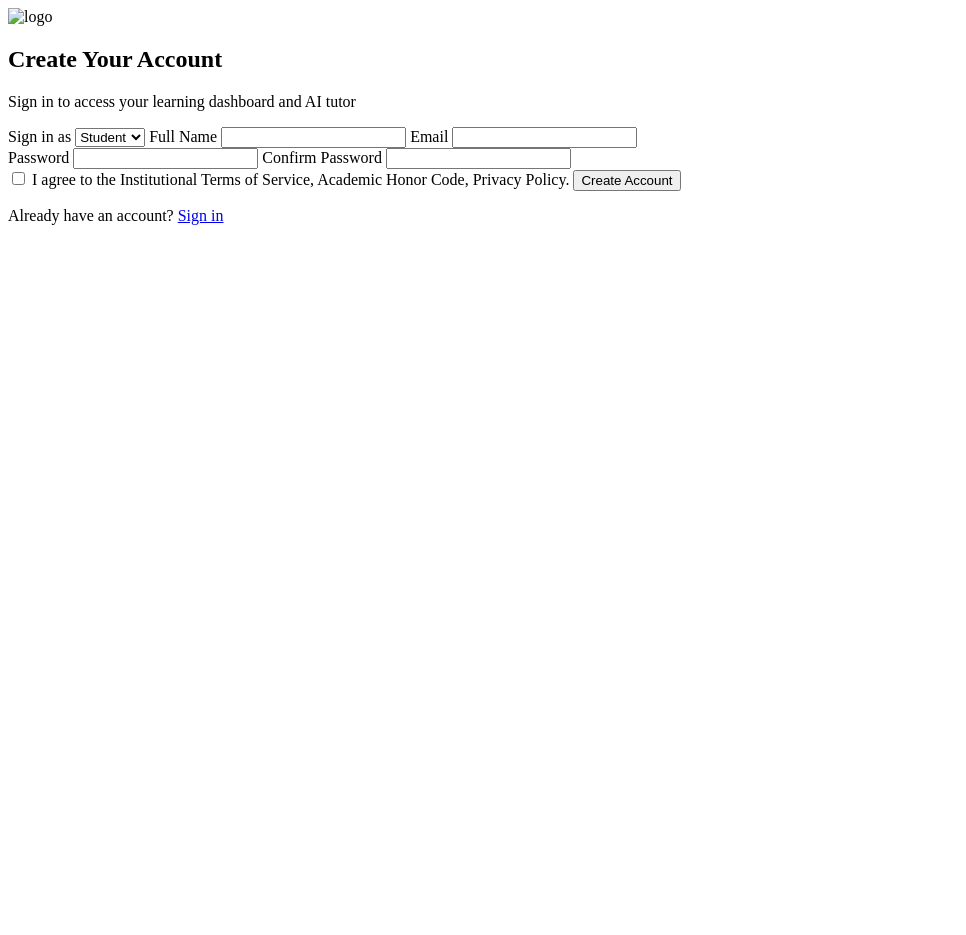
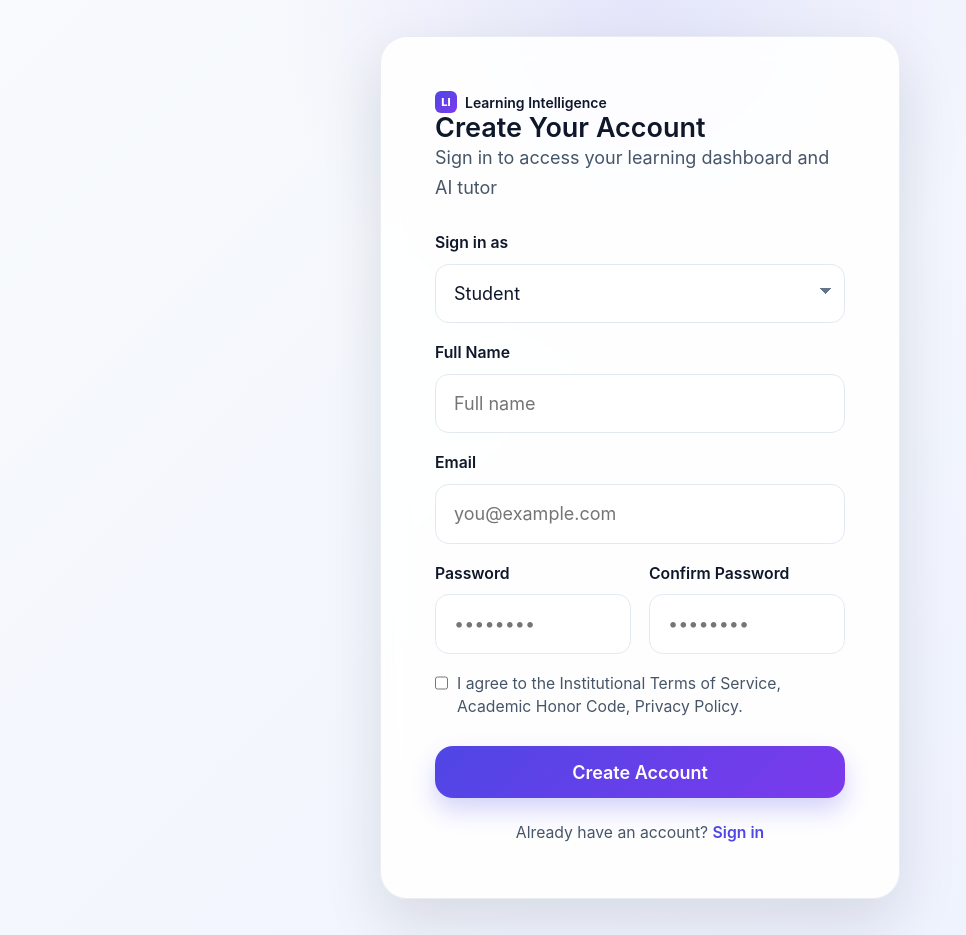
Before and after one commit to green001-fullstack/sabify, a Python web app: template templates/auth/register.html in a window 1280 px wide. Shown: the whole page, without its empty margins (0-966 px from the left). Before the commit the page ends 225 px from the top, so only its background shows below. Run offline with Jinja, Linux system fonts and the light colour scheme; the template is opened without the code that fills it, so the values that code supplies are empty.

Commit message:
styling register page

```diff
--- a/static/css/register.css
+++ b/static/css/register.css
@@ -0,0 +1,199 @@
+/* ========================================
+   AUTH REGISTER
+   ======================================== */
+
+body {
+    display: flex;
+    align-items: center;
+    justify-content: center;
+
+    min-height: 100vh;
+    padding: var(--space-8);
+
+    background:
+        radial-gradient(circle at top, rgba(79, 70, 229, 0.10), transparent 32%),
+        linear-gradient(135deg, #f8fafc 0%, #eef2ff 100%);
+
+    font-family: var(--font-primary);
+    color: var(--color-text-primary);
+}
+
+.register-container {
+    width: min(100%, 520px);
+    padding: var(--space-12) var(--space-12) var(--space-12);
+
+    border: 1px solid rgba(148, 163, 184, 0.2);
+    border-radius: var(--radius-2xl);
+
+    background: rgba(255, 255, 255, 0.9);
+    backdrop-filter: blur(12px);
+    box-shadow: var(--shadow-xl);
+}
+
+/* .brand {
+    display: flex;
+    align-items: center;
+    gap: var(--space-3);
+    margin-bottom: var(--space-6);
+}
+
+.brand img {
+    width: 46px;
+    height: 46px;
+    border-radius: var(--radius-lg);
+    background: var(--gradient-ai);
+    object-fit: cover;
+}
+
+.brand h3 {
+    margin: 0;
+    font-size: var(--text-xl);
+    font-weight: var(--font-semibold);
+    color: var(--color-text-primary);
+} */
+
+.register-container h2 {
+    margin-bottom: var(--space-2);
+    font-size: clamp(2rem, 4vw, 2.5rem);
+    line-height: var(--leading-tight);
+    letter-spacing: -0.04em;
+}
+
+.subtitle {
+    margin-bottom: var(--space-6);
+    color: var(--color-text-secondary);
+    font-size: var(--text-base);
+    line-height: var(--leading-relaxed);
+}
+
+form {
+    display: flex;
+    flex-direction: column;
+    gap: var(--space-4);
+}
+
+.field-group {
+    display: flex;
+    flex-direction: column;
+    gap: var(--space-2);
+}
+
+label {
+    color: var(--color-text-primary);
+    font-size: var(--text-sm);
+    font-weight: var(--font-semibold);
+}
+
+select,
+input {
+    width: 100%;
+    min-height: 48px;
+    padding: 0.85rem 1rem;
+
+    border: 1px solid var(--color-border);
+    border-radius: var(--radius-md);
+
+    background: var(--color-surface);
+    color: var(--color-text-primary);
+
+    transition: border-color var(--transition-fast), box-shadow var(--transition-fast);
+}
+
+select:focus,
+input:focus {
+    outline: none;
+    border-color: rgba(79, 70, 229, 0.5);
+    box-shadow: 0 0 0 4px rgba(79, 70, 229, 0.10);
+}
+
+select {
+    appearance: none;
+    background-image:
+        linear-gradient(45deg, transparent 50%, var(--color-text-muted) 50%),
+        linear-gradient(135deg, var(--color-text-muted) 50%, transparent 50%);
+    background-position: calc(100% - 18px) calc(50% - 2px), calc(100% - 12px) calc(50% - 2px);
+    background-size: 6px 6px;
+    background-repeat: no-repeat;
+}
+
+.form-row {
+    display: grid;
+    grid-template-columns: 1fr 1fr;
+    gap: var(--space-4);
+}
+
+.checkbox-row {
+    display: flex;
+    align-items: flex-start;
+    gap: var(--space-2);
+}
+
+.checkbox-row input[type="checkbox"] {
+    width: 18px;
+    min-height: 18px;
+    margin-top: 2px;
+    accent-color: var(--color-primary);
+}
+
+.checkbox-row label {
+    color: var(--color-text-secondary);
+    font-size: var(--text-sm);
+    line-height: 1.5;
+    font-weight: var(--font-regular);
+}
+
+button[type="submit"] {
+    display: inline-flex;
+    align-items: center;
+    justify-content: center;
+
+    min-height: 52px;
+    margin-top: var(--space-2);
+
+    border: none;
+    border-radius: var(--radius-lg);
+
+    background: var(--gradient-ai);
+    color: #ffffff;
+
+    font-size: var(--text-base);
+    font-weight: var(--font-semibold);
+
+    box-shadow: 0 12px 24px rgba(79, 70, 229, 0.24);
+    transition: transform var(--transition-fast), box-shadow var(--transition-fast);
+}
+
+button[type="submit"]:hover {
+    transform: translateY(-1px);
+    box-shadow: 0 14px 32px rgba(79, 70, 229, 0.28);
+}
+
+.switch {
+    margin-top: var(--space-5);
+    text-align: center;
+    color: var(--color-text-secondary);
+    font-size: var(--text-sm);
+}
+
+.switch a {
+    color: var(--color-primary);
+    font-weight: var(--font-semibold);
+}
+
+@media (max-width: 640px) {
+    body {
+        padding: var(--space-4);
+    }
+
+    .register-container {
+        padding: var(--space-6) var(--space-5);
+    }
+
+    .form-row {
+        grid-template-columns: 1fr;
+    }
+
+    .brand {
+        justify-content: center;
+    }
+}
--- a/templates/auth/register.html
+++ b/templates/auth/register.html
@@ -1,40 +1,77 @@
 <!DOCTYPE html>
 <html lang="en">
+
 <head>
     <meta charset="UTF-8">
     <meta name="viewport" content="width=device-width, initial-scale=1.0">
     <title>Register</title>
-    <link rel="stylesheet" href=".../static/css/register.css">
+
+    <link rel="stylesheet" href="../../static/css/variables.css">
+    <link rel="stylesheet" href="../../static/css/reset.css">
+    <link rel="stylesheet" href="../../static/css/hero.css">
+    <link rel="stylesheet" href="../../static/css/typography.css">
+    <link rel="stylesheet" href="../../static/css/layout.css">
+    <link rel="stylesheet" href="../../static/css/register.css">
 </head>
+
 <body>
-    <div>
-        <div>
-            <img src="" alt="logo">
-            <h3></h3>
+    <div class="register-container">
+        <!-- <div class="brand">
+            <img src="" alt="Sabify logo">
+            <h3>Sabify</h3>
+        </div> -->
+
+        <div class="dashboard-brand">
+            <span class="dashboard-brand-mark">
+                LI
+            </span>
+            Learning Intelligence
         </div>
-        <h2>Create Your Account</h2>
-        <p>Sign in to access your learning dashboard and AI tutor</p>
-        <form action="" method="post">
+        <h3>Create Your Account</h3>
+        <p class="subtitle">Sign in to access your learning dashboard and AI tutor</p>
+
+        <form action="/register" method="post">
+            <div class="field-group">
                 <label for="signInAs">Sign in as</label>
                 <select name="signInAs" id="signInAs">
                     <option value="student">Student</option>
                     <option value="teacher">Teacher</option>
                 </select>
+            </div>
+
+            <div class="field-group">
                 <label for="fullName">Full Name</label>
-            <input type="text" id="fullName"/>
+                <input type="text" id="fullName" name="fullName" placeholder="Full name" required>
+            </div>
+
+            <div class="field-group">
                 <label for="email">Email</label>
-            <input type="text" id="email"/>
-            <div>
+                <input type="email" id="email" name="email" placeholder="you@example.com" required>
+            </div>
+
+            <div class="form-row">
+                <div class="field-group">
                     <label for="password">Password</label>
-                <input type="text" id="password"/>
+                    <input type="password" id="password" name="password" placeholder="••••••••" required>
+                </div>
+
+                <div class="field-group">
                     <label for="confirmPassword">Confirm Password</label>
-                <input type="text" id="confirmPassword"/>
+                    <input type="password" id="confirmPassword" name="confirmPassword" placeholder="••••••••" required>
                 </div>
-            <input type="checkbox" id="policy"/>
-            <label for="policy">I agree to the Institutional Terms of Service, Academic Honor Code, Privacy Policy.</label>
+            </div>
+
+            <div class="checkbox-row">
+                <input type="checkbox" id="policy" name="policy" required>
+                <label for="policy">I agree to the Institutional Terms of Service, Academic Honor Code, Privacy
+                    Policy.</label>
+            </div>
+
             <button type="submit">Create Account</button>
         </form>
-        <p>Already have an account? <span><a href="../auth/login.html">Sign in</a></span></p>
+
+        <p class="switch">Already have an account? <a href="/login">Sign in</a></p>
     </div>
 </body>
+
 </html>
--- a/templates/layouts/base.html
+++ b/templates/layouts/base.html
@@ -46,13 +46,13 @@
     <link rel="stylesheet" href="../../static/css/footer.css">
 
     <link rel="stylesheet" href="../../static/css/study-group.css">
+    <link rel="stylesheet" href="../../static/css/register.css">
 
     {{ block "styles" . }}{{ end }}
 
 </head>
 
 <body>
-
     {{ block "body" . }}{{ end }}
     <script src="/static/js/navbar.js"></script>
     <script src="/static/js/animation.js"></script>
@@ -61,7 +61,6 @@
 
 
     {{ block "scripts" . }}{{ end }}
-
 </body>
 
 </html>
```
Also changed, not shown: 1 other file. Lines whose indentation alone changed are shown as unchanged.
